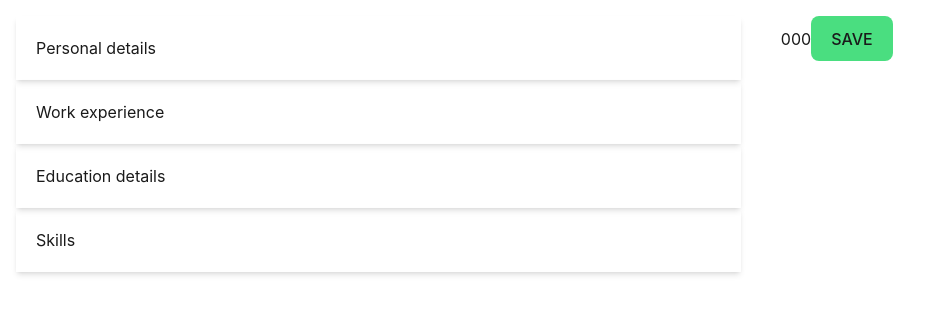
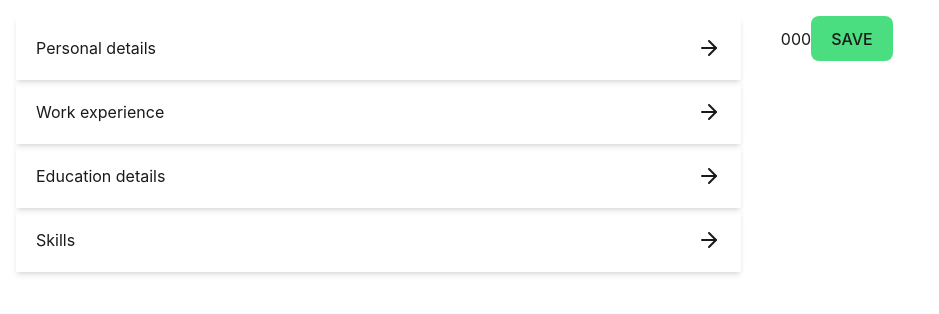
Before and after one commit to Hvinder/resume-builder, a React (Vite) app: page /build in a window 1280 px wide. Shown: the top 314 px of the page, without its empty margins (0-939 px from the left). Built offline with nearby package versions, Linux system fonts and the light colour scheme.

Commit message:
feat: collapsible cards

```diff
--- a/src/pages/BuildResume.tsx
+++ b/src/pages/BuildResume.tsx
@@ -5,7 +5,9 @@ import {
   AccordionItemHeading,
   AccordionItemButton,
   AccordionItemPanel,
+  AccordionItemState,
 } from "react-accessible-accordion";
+import { ArrowDown, ArrowRight } from "react-feather";
 
 import PersonalDetails from "../components/PersonalDetails";
 import Preview from "../components/Preview";
@@ -38,56 +40,47 @@ const StyledAccordionItemButton = styled(AccordionItemButton)`
 `;
 
 const BuildResume = () => {
+  const items = [
+    {
+      heading: "Personal details",
+      item: <PersonalDetails />,
+    },
+    {
+      heading: "Work experience",
+      item: <WorkExperience />,
+    },
+    {
+      heading: "Education details",
+      item: <EducationDetailsContainer />,
+    },
+    {
+      heading: "Skills",
+      item: <Skills />,
+    },
+  ];
   return (
     <Container direction="row" alignItems="flex-start">
       <Container width="60%">
         <Accordion className="w-full" allowMultipleExpanded allowZeroExpanded>
-          <Row className="p-5 shadow-md">
-            <AccordionItem className="w-full">
+          {items.map((item, i) => (
+            <Row className="p-5 shadow-md" key={i}>
+              <AccordionItem className="w-full" uuid={i}>
                 <AccordionItemHeading>
                   <StyledAccordionItemButton>
-                  Personal details
+                    <span className="flex w-full justify-between items-center">
+                      {item.heading}
+                      <AccordionItemState>
+                        {({ expanded }) =>
+                          expanded ? <ArrowDown /> : <ArrowRight />
+                        }
+                      </AccordionItemState>
+                    </span>
                   </StyledAccordionItemButton>
                 </AccordionItemHeading>
-              <AccordionItemPanel>
-                <PersonalDetails />
-              </AccordionItemPanel>
+                <AccordionItemPanel>{item.item}</AccordionItemPanel>
               </AccordionItem>
             </Row>
-          <Row className="p-5 shadow-md">
-            <AccordionItem className="w-full">
-              <AccordionItemHeading>
-                <StyledAccordionItemButton>
-                  Work experience
-                </StyledAccordionItemButton>
-              </AccordionItemHeading>
-              <AccordionItemPanel>
-                <WorkExperience />
-              </AccordionItemPanel>
-            </AccordionItem>
-          </Row>
-          <Row className="p-5 shadow-md">
-            <AccordionItem className="w-full">
-              <AccordionItemHeading>
-                <StyledAccordionItemButton>
-                  Education details
-                </StyledAccordionItemButton>
-              </AccordionItemHeading>
-              <AccordionItemPanel>
-                <EducationDetailsContainer />
-              </AccordionItemPanel>
-            </AccordionItem>
-          </Row>
-          <Row className="p-5 shadow-md">
-            <AccordionItem className="w-full">
-              <AccordionItemHeading>
-                <StyledAccordionItemButton>Skills</StyledAccordionItemButton>
-              </AccordionItemHeading>
-              <AccordionItemPanel>
-                <Skills />
-              </AccordionItemPanel>
-            </AccordionItem>
-          </Row>
+          ))}
         </Accordion>
       </Container>
       <Container width="40%">
```
Lines whose indentation alone changed are shown as unchanged.
